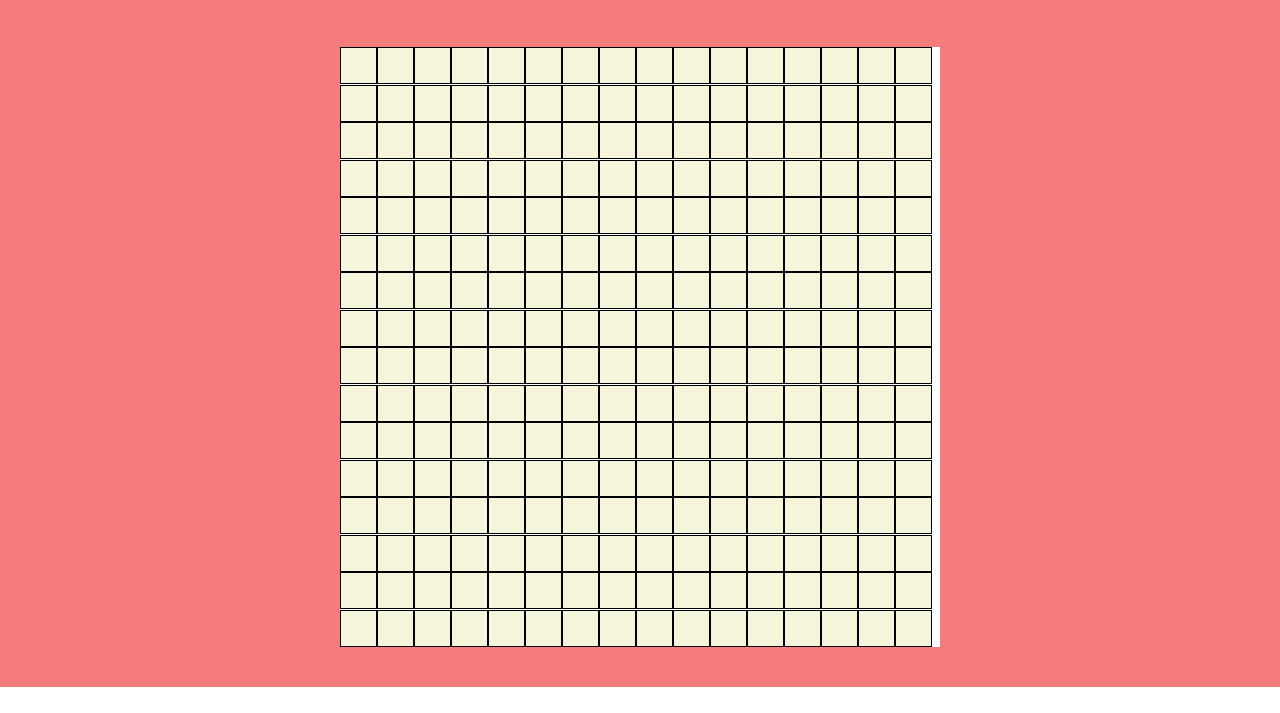
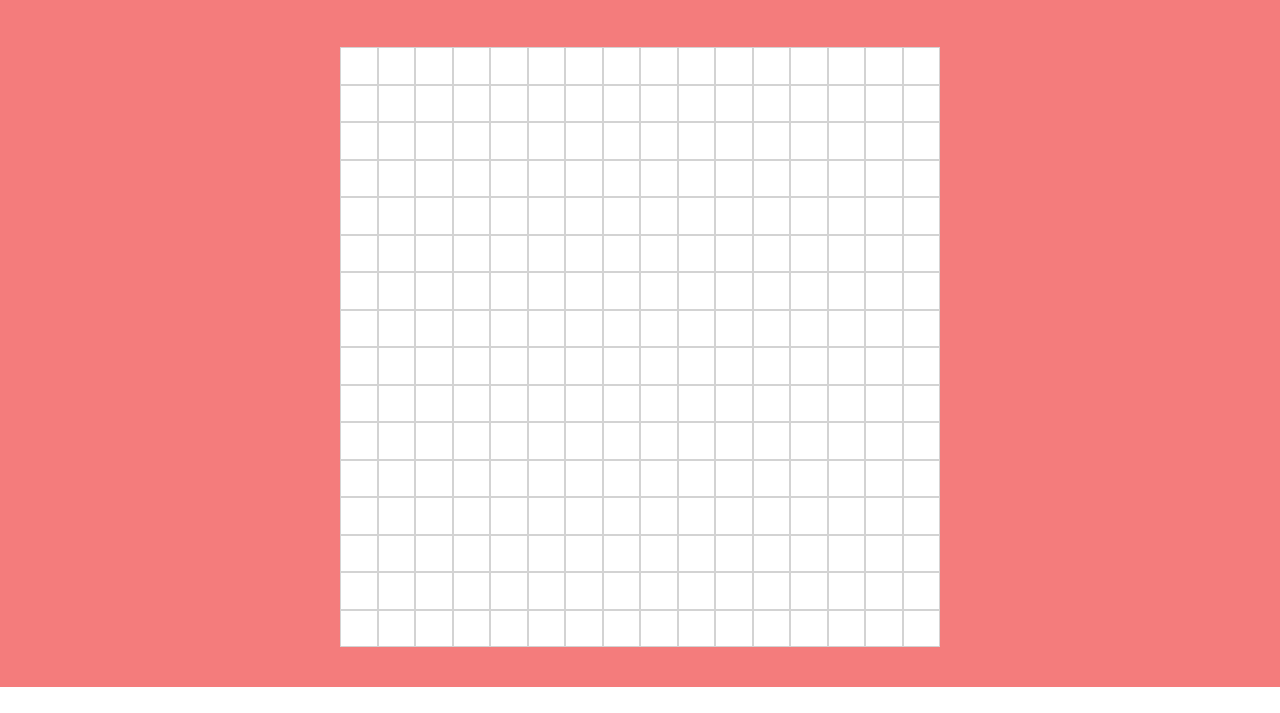
Before and after one commit to ThePokepro95/odin-drawing-pad, a plain HTML site: page index.html in a window 1280 px wide. Shown: the part 87-800 px from the top of the page. Drawn offline with Linux system fonts and the light colour scheme; a web font is replaced by a local one.

Commit message:
Create hover drawing functionality

```diff
--- a/code.js
+++ b/code.js
@@ -1,14 +1,26 @@
-function padCreator(){
+let gridSize = 16;
+padCreator(gridSize);
+
+
+
+
+
+function padCreator(size){
     const drawingPad = document.querySelector('#drawing-pad')
-    for(let i = 0; i < 16; i++){
-        for (let j = 0; j < 16; j++){
+    for(let i = 0; i < size; i++){
+        for (let j = 0; j < size; j++){
             const square = document.createElement('div');
             square.setAttribute('class', 'square');
-            square.style.width = '35px';
-            square.style.height = '35px';
+            let borderOffset = size * 2;
+            square.style.width = ((600 - borderOffset) / size) + "px";
+            square.style.height = ((600 - borderOffset) / size) + "px";
             drawingPad.appendChild(square);
         }
     }
 }
 
-padCreator();
+document.querySelectorAll('.square').forEach(function(item) {
+    item.addEventListener('mouseover', function(){
+        item.classList.add('activated');
+    });
+});
--- a/style.css
+++ b/style.css
@@ -32,11 +32,17 @@ body {
     background-color: white;
     display: flex;
     flex-wrap: wrap;
+    justify-content: center;
+    align-items: center;
 }
 
 .square {
-    background-color: beige;
+    background-color: white;
     border-style: solid;
-    border-width: thin;
+    border-width: 1px;
+    border-color: lightgray;
+}
 
+.activated {
+    background-color: black;
 }
```
